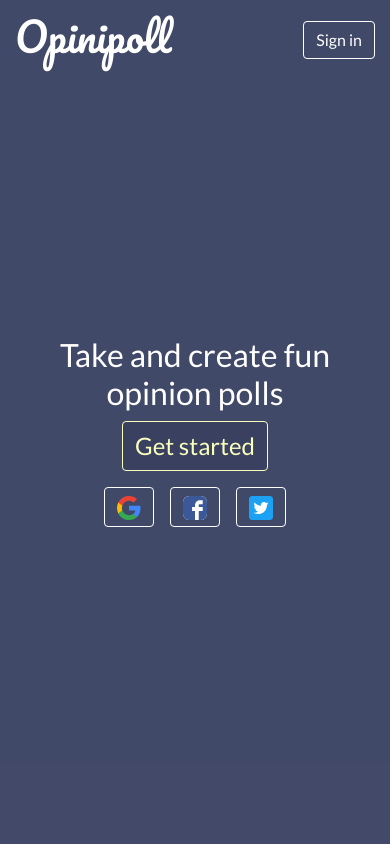
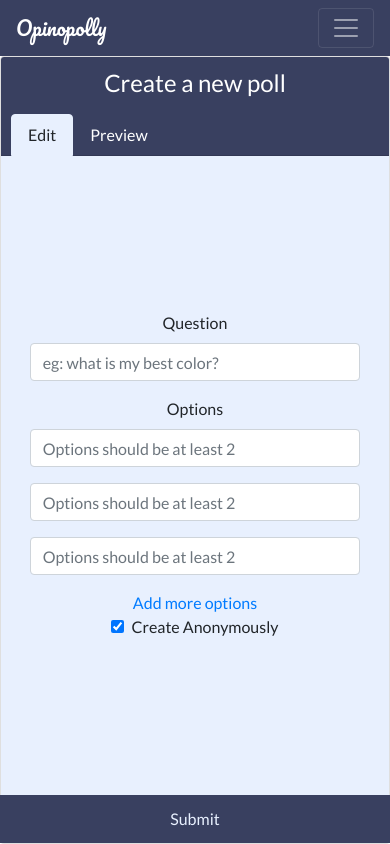
Before and after one commit to aimeedyki/DePeopleSay, a React (Create React App) app in the folder client/: page /app/new-poll in a window 390 px wide. Built offline with nearby package versions, Linux system fonts and the light colour scheme.

Commit message:
create navbar (#11)

```diff
--- a/client/src/components/App/App.css
+++ b/client/src/components/App/App.css
@@ -2,3 +2,16 @@
   position: relative;
   text-align: center;
 }
+
+.app__container {
+  display: flex;
+  align-items: center;
+  justify-content: center;
+  height: calc(100vh - 56px);
+}
+
+@media (max-width: 420px) {
+  .app__container {
+    align-items: stretch;
+  }
+}
--- a/client/src/components/App/App.jsx
+++ b/client/src/components/App/App.jsx
@@ -5,13 +5,26 @@
 import Home from '../Home';
 import LandingPage from '../LandingPage/LandingPage';
 import CreatePoll from '../CreatePoll';
+import NavBar from '../NavBar';
 
 
 const App = () => (
   <div className="App">
     <Switch>
-      <Route path='/home' component={Home} />
-      <Route path='/new-poll' component={CreatePoll} />
+      <Route
+        path='/app'
+        render={() => (
+          <React.Fragment>
+            <NavBar />
+            <div className="app__container">
+              <Switch>
+                <Route path='/app/home' component={Home} />
+                <Route path='/app/new-poll' component={CreatePoll} />
+              </Switch>
+            </div>
+          </React.Fragment>
+        )}
+      />
       <Route path='/' component={LandingPage} />
     </Switch>
   </div>
--- a/client/src/components/CreatePoll/CreatePoll.css
+++ b/client/src/components/CreatePoll/CreatePoll.css
@@ -1,9 +1,5 @@
 .add-link {
   margin-bottom: 1rem;
-}
-
-.create-poll {
-  height: 100vh;
 }
 
 .create-poll__card {
@@ -40,7 +36,7 @@
 }
 
 .create-poll__submit-button {
-  margin: 1rem -0.4rem 0 -0.4rem;
+  margin: 0 0.9rem;
   background-color: #394060;
   color: #e8f0fe;
   border: none;
@@ -57,6 +53,10 @@
   border: 0.1875rem solid #e8f0fe;
 }
 
+.create-poll__tab {
+  padding-top: 1rem;
+}
+
 .create-poll__tab .list-group {
   margin-bottom: 1rem;
 }
@@ -70,3 +70,23 @@
     height: 50vh;
   }
 }
+
+@media (max-width: 420px) {
+  .create-poll, .create-poll__card, .cud {
+    height: 100%;
+  }
+
+  .card-body {
+    display: flex;
+    justify-content: center;
+    align-items: center;
+  }
+
+  .create-poll__tab {
+    width: 95%;
+  }
+
+  .create-poll__submit-button {
+    margin: 0;
+  }
+}
--- a/client/src/components/CreatePoll/CreatePollComponent.jsx
+++ b/client/src/components/CreatePoll/CreatePollComponent.jsx
@@ -22,11 +22,11 @@
   handleOptionChange,
   handleSubmit
 }) => (
-    <Container className="create-poll">
-      <Row className="justify-content-md-center">
+    <Container className="">
+      <Row className="justify-content-md-center create-poll">
         <Tab.Container id="left-tabs-example" defaultActiveKey="edit">
           <Col xs={12} md={8} lg={5} className="create-poll__card">
-            <Card className="text-center">
+            <Card className="text-center cud">
               <Card.Header>
                 <h4>Create a new poll</h4>
                 <Nav
@@ -63,6 +63,7 @@
                     />
                   </Tab.Pane>
                 </Tab.Content>
+              </Card.Body>
               <Row className="d-flex flex-column">
                 <Button
                   className="create-poll__submit-button"
@@ -71,7 +72,6 @@
                   Submit
                 </Button>
               </Row>
-              </Card.Body>
             </Card>
           </Col>
         </Tab.Container>
--- /dev/null
+++ b/client/src/components/NavBar/NavBar.css
@@ -0,0 +1,3 @@
+.navbar {
+  background-color: #394060;
+}
--- /dev/null
+++ b/client/src/components/NavBar/NavBarComponent.jsx
@@ -0,0 +1,18 @@
+import React from 'react';
+import Navbar from 'react-bootstrap/Navbar';
+import Nav from 'react-bootstrap/Nav';
+
+import './NavBar.css';
+
+const NavBarComponent = () => <Navbar collapseOnSelect expand="lg" className="navbar" variant="dark">
+  <Navbar.Brand href="#home" className="brand-name">Opinopolly</Navbar.Brand>
+  <Navbar.Toggle aria-controls="responsive-navbar-nav" />
+  <Navbar.Collapse id="responsive-navbar-nav" className="justify-content-end">
+    <Nav>
+      <Nav.Link href="#notification">Notification</Nav.Link>
+      <Nav.Link href="#user">User name</Nav.Link>
+    </Nav>
+  </Navbar.Collapse>
+</Navbar>;
+
+export default NavBarComponent;
--- /dev/null
+++ b/client/src/components/NavBar/index.jsx
@@ -0,0 +1,9 @@
+import React from 'react';
+
+import NavBarComponent from './NavBarComponent';
+
+const NavBar = props => (
+  <NavBarComponent />
+);
+
+export default NavBar;
--- a/client/src/index.css
+++ b/client/src/index.css
@@ -22,7 +22,6 @@
   }
 
 .tab-content {
-    padding-top: 1rem;
   background-color: #e8f0fe;
 }
 
```
Also changed, not shown: 2 other files (tests, documents, lock files or other folders). Lines whose indentation alone changed are shown as unchanged.
